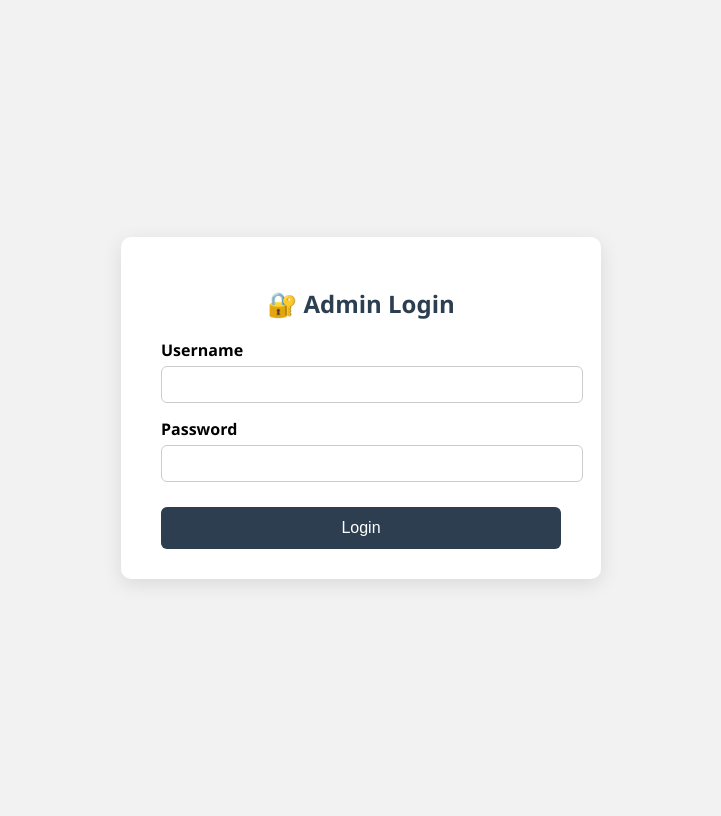
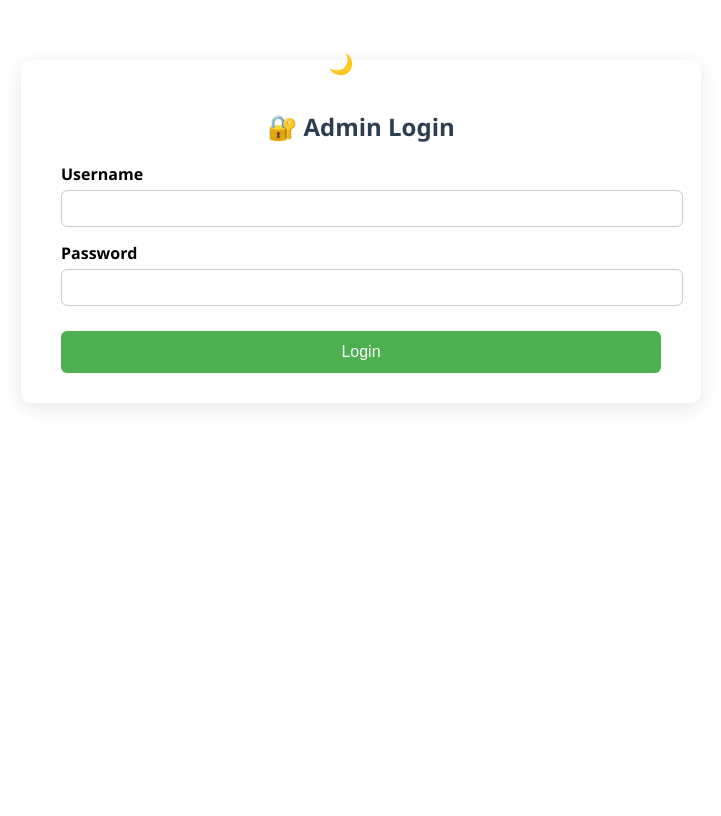
Before and after one commit to AntonyAbhishekA/ZOO-PROJECT, a Flask app: page /login in a window 1280 px wide. Shown: the whole page, without its empty margins (279-1000 px from the left). After the commit the page ends 408 px from the top, so only its background shows below. Run offline with Flask 3, Linux system fonts and the light colour scheme; some libraries are stand-ins or nearby versions.

Commit message:
Removed inline styles and centralized CSS in base.html

```diff
--- /dev/null
+++ b/templates/base.html
@@ -0,0 +1,155 @@
+<!DOCTYPE html>
+<html lang="en">
+<head>
+  <meta charset="UTF-8">
+  <title>{% block title %}Zoo Project{% endblock %}</title>
+  <style>
+    /* 🌗 Theme Styling */
+    body {
+      font-family: 'Segoe UI', sans-serif;
+      background-color: var(--bg-color);
+      color: var(--text-color);
+      transition: background-color 0.3s, color 0.3s;
+      margin: 0;
+      padding: 20px;
+    }
+
+    .dark-mode {
+      --bg-color: #1e1e1e;
+      --text-color: #f1f1f1;
+    }
+
+    .light-mode {
+      --bg-color: #ffffff;
+      --text-color: #000000;
+    }
+
+    .toggle-btn {
+      position: absolute;
+      top: 15px;
+      right: 20px;
+      background: none;
+      border: none;
+      font-size: 20px;
+      cursor: pointer;
+    }
+
+    a {
+      color: inherit;
+    }
+
+    /* 🧱 Shared Layout Styles */
+    .container, .login-container, .card {
+      background: white;
+      padding: 30px 40px;
+      border-radius: 10px;
+      box-shadow: 0 5px 20px rgba(0,0,0,0.1);
+      width: 100%;
+      max-width: 600px;
+      margin: 40px auto;
+    }
+
+    h1, h2 {
+      text-align: center;
+      color: #2c3e50;
+    }
+
+    label {
+      margin-top: 15px;
+      display: block;
+      font-weight: bold;
+    }
+
+    input, select, textarea {
+      width: 100%;
+      padding: 10px;
+      margin-top: 5px;
+      border: 1px solid #ccc;
+      border-radius: 6px;
+    }
+
+    button {
+      width: 100%;
+      padding: 12px;
+      margin-top: 25px;
+      background-color: #4CAF50;
+      border: none;
+      color: white;
+      font-size: 16px;
+      border-radius: 6px;
+      cursor: pointer;
+      transition: background-color 0.3s ease;
+    }
+
+    button:hover {
+      background-color: #45a049;
+    }
+
+    .back-link {
+      display: inline-block;
+      margin-top: 20px;
+      text-decoration: none;
+      color: #4CAF50;
+      font-weight: bold;
+    }
+
+    .back-link:hover {
+      text-decoration: underline;
+    }
+
+    .error {
+      color: red;
+      text-align: center;
+      margin-top: 10px;
+    }
+
+    /* 📷 Drag & Drop Upload Area */
+    #drop-area {
+      border: 2px dashed #ccc;
+      padding: 20px;
+      text-align: center;
+      cursor: pointer;
+      background: #fdfdfd;
+      margin-top: 10px;
+      border-radius: 10px;
+    }
+
+    #drop-area:hover {
+      border-color: #4CAF50;
+    }
+
+    #browse {
+      color: #4CAF50;
+      cursor: pointer;
+      font-weight: bold;
+    }
+
+    img {
+      max-width: 100%;
+      border-radius: 10px;
+      margin-bottom: 20px;
+    }
+  </style>
+</head>
+<body class="light-mode" id="theme">
+
+  <button class="toggle-btn" onclick="toggleMode()">🌙</button>
+
+  {% block content %}{% endblock %}
+
+  <script>
+    const theme = localStorage.getItem('theme') || 'light-mode';
+    document.getElementById('theme').className = theme;
+    document.querySelector('.toggle-btn').innerText = theme === 'dark-mode' ? '☀️' : '🌙';
+
+    function toggleMode() {
+      const current = document.getElementById('theme').className;
+      const newMode = current === 'light-mode' ? 'dark-mode' : 'light-mode';
+      document.getElementById('theme').className = newMode;
+      document.querySelector('.toggle-btn').innerText = newMode === 'dark-mode' ? '☀️' : '🌙';
+      localStorage.setItem('theme', newMode);
+    }
+  </script>
+
+</body>
+</html>
--- a/templates/login.html
+++ b/templates/login.html
@@ -1,60 +1,8 @@
-<!DOCTYPE html>
-<html lang="en">
-<head>
-  <meta charset="UTF-8">
-  <title>Admin Login</title>
-  <style>
-    body {
-      font-family: 'Segoe UI', sans-serif;
-      background: #f2f2f2;
-      display: flex;
-      justify-content: center;
-      align-items: center;
-      height: 100vh;
-    }
-    .login-container {
-      background: white;
-      padding: 30px 40px;
-      border-radius: 10px;
-      box-shadow: 0 5px 20px rgba(0,0,0,0.1);
-      width: 100%;
-      max-width: 400px;
-    }
-    h2 {
-      text-align: center;
-      color: #2c3e50;
-    }
-    label {
-      margin-top: 15px;
-      display: block;
-      font-weight: bold;
-    }
-    input {
-      width: 100%;
-      padding: 10px;
-      margin-top: 5px;
-      border: 1px solid #ccc;
-      border-radius: 6px;
-    }
-    button {
-      width: 100%;
-      padding: 12px;
-      margin-top: 25px;
-      background-color: #2c3e50;
-      border: none;
-      color: white;
-      font-size: 16px;
-      border-radius: 6px;
-      cursor: pointer;
-    }
-    .error {
-      color: red;
-      text-align: center;
-      margin-top: 10px;
-    }
-  </style>
-</head>
-<body>
+{% extends 'base.html' %}
+
+{% block title %}Page Title Here{% endblock %}
+
+{% block content %}
   <div class="login-container">
     <h2>🔐 Admin Login</h2>
     <form method="POST">
@@ -71,6 +19,4 @@
       {% endif %}
     </form>
   </div>
-{% include "_darkmode.html" %}
-</body>
-</html>
+{% endblock %}
```
Also changed, not shown: templates/add_animal.html (+6 -76 lines), templates/all_animals.html (+7 -47 lines), templates/animal.html (+4 -59 lines), templates/home.html (+6 -10 lines), templates/_darkmode.html (deleted).
